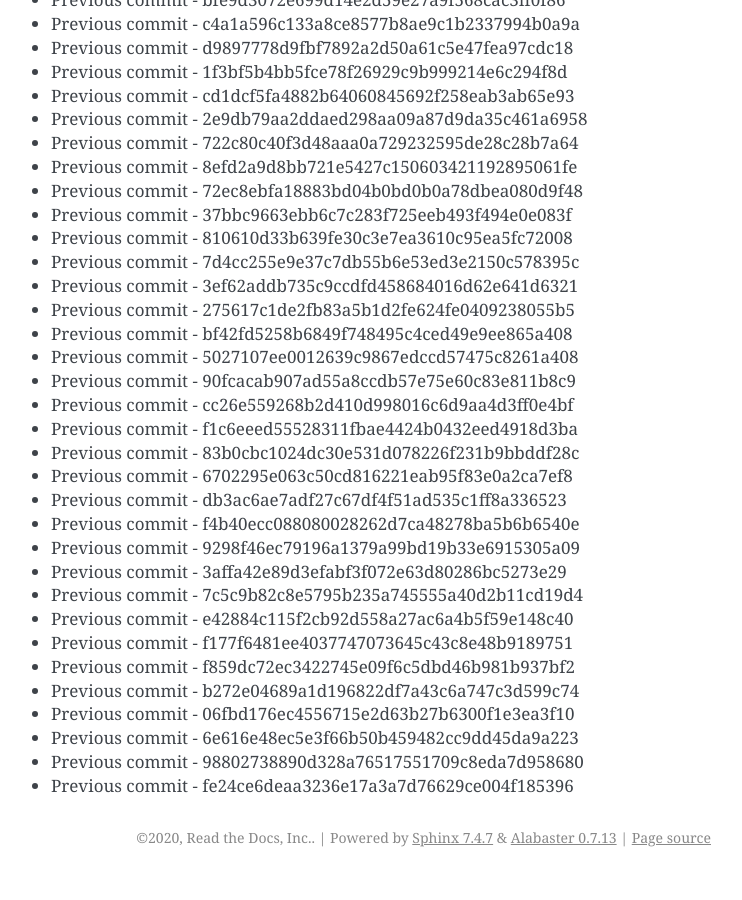
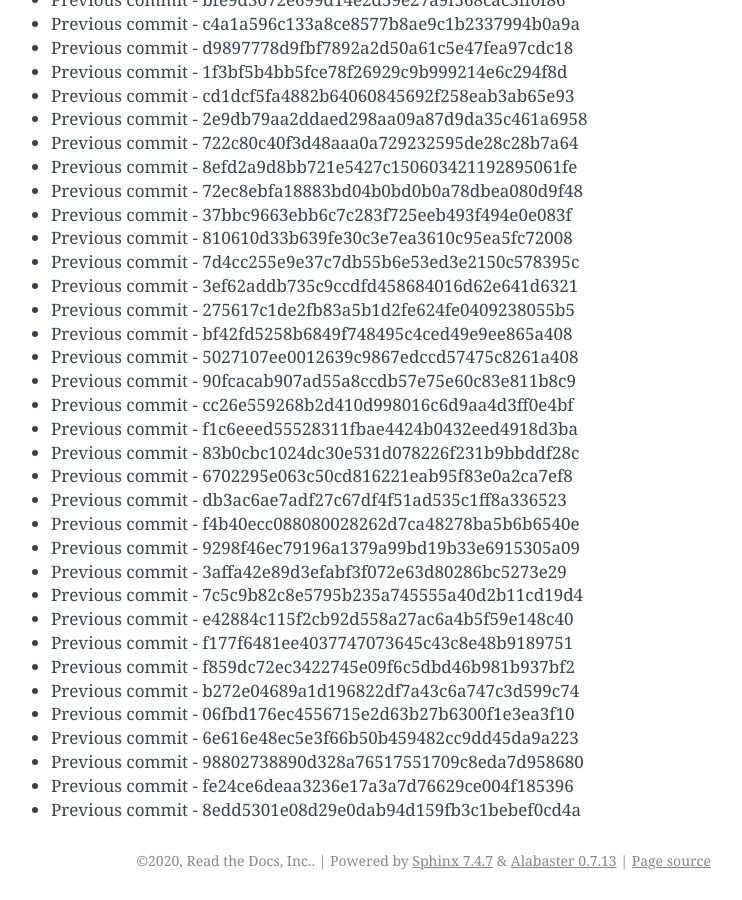
Before and after one commit to readthedocs/rtd-git-stresstest, a Sphinx documentation site: the page built from docs/updates.rst, in a window 1280 px wide and 900 px high, scrolled down 49748 px. Shown: the whole window, without its empty margins (399-1141 px from the left). Built offline with Sphinx 7.4.7, drawn with Linux system fonts in a browser that asks for light colours; before the commit the page ends 50625 px from its top, so only the background shows below that.

Commit message:
Generating commit from previous: 8edd5301e08d29e0dab94d159fb3c1bebef0cd4a

```diff
--- a/docs/updates.rst
+++ b/docs/updates.rst
@@ -2122,3 +2122,4 @@ It can be tested for any performance characteristics.
 * Previous commit - 6e616e48ec5e3f66b50b459482cc9dd45da9a223
 * Previous commit - 98802738890d328a76517551709c8eda7d958680
 * Previous commit - fe24ce6deaa3236e17a3a7d76629ce004f185396
+* Previous commit - 8edd5301e08d29e0dab94d159fb3c1bebef0cd4a
```
